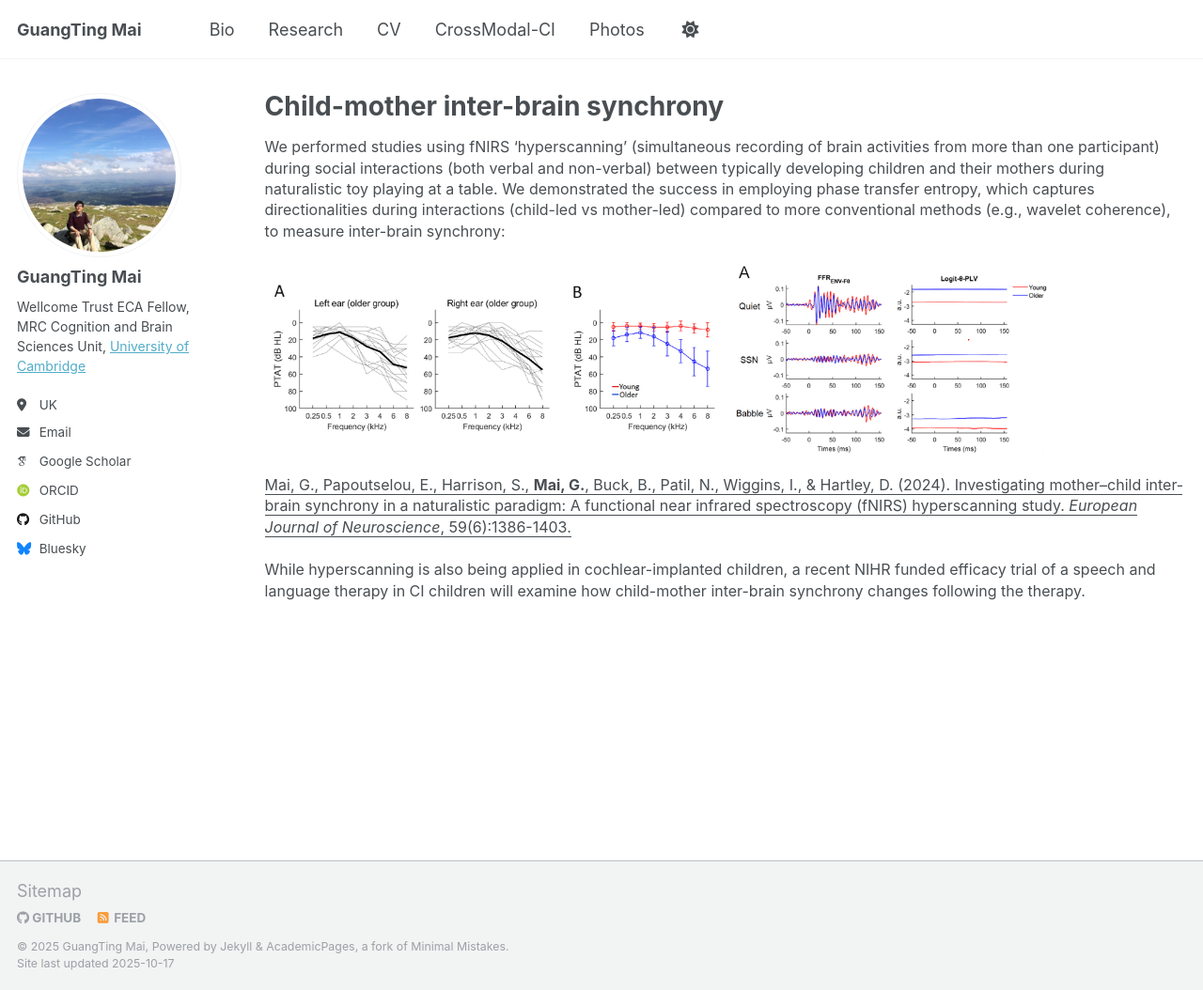
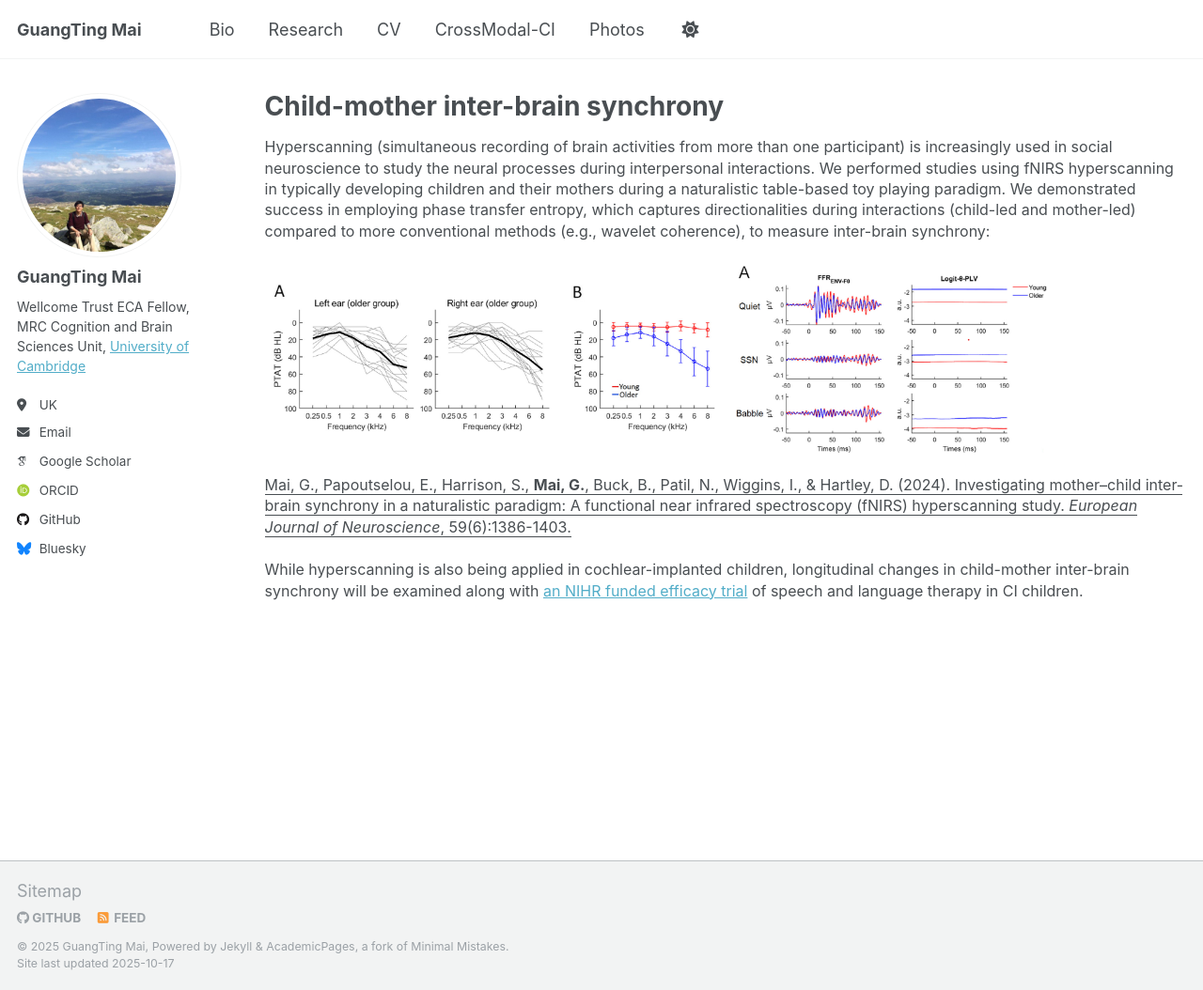
Before and after one commit to guangtingmai/guangtingmai.github.io, a Jekyll site: the page built from _pages/interbrain-sync.html, in a window 1280 px wide and 1054 px high. Shown: the whole window at 94% size. Built offline with Jekyll 4.4.1, drawn with Linux system fonts in a browser that asks for light colours; some web fonts are replaced.

Commit message:
Update interbrain-sync.html

```diff
--- a/_pages/interbrain-sync.html
+++ b/_pages/interbrain-sync.html
@@ -4,16 +4,16 @@ title: "Child-mother inter-brain synchrony"
 permalink: /interbrain-sync/
 author_profile: true
 ---
-<p><span style="font-size: 12pt;line-height: 1.4;display: block;margin-bottom: 0.1vh">We performed studies using fNIRS ‘hyperscanning’
-  (simultaneous recording of brain activities from more than one participant) during social interactions (both verbal and non-verbal) between
-  typically developing children and their mothers during naturalistic toy playing at a table. We demonstrated the success in employing phase
-  transfer entropy, which captures directionalities during interactions (child-led vs mother-led) compared to more conventional methods (e.g.,
-  wavelet coherence), to measure inter-brain synchrony:</span></p>
+<p><span style="font-size: 12pt;line-height: 1.4;display: block;margin-bottom: 0.1vh">Hyperscanning (simultaneous recording of brain activities
+  from more than one participant) is increasingly used in social neuroscience to study the neural processes during interpersonal interactions. We
+  performed studies using fNIRS hyperscanning in typically developing children and their mothers during a naturalistic table-based toy playing
+  paradigm. We demonstrated success in employing phase transfer entropy, which captures directionalities during interactions (child-led and
+  mother-led) compared to more conventional methods (e.g., wavelet coherence), to measure inter-brain synchrony:</span></p>
 <p align="left">
   <img src="https://guangtingmai.github.io/images/HearRes1.png" width="50%">
   <img src="https://guangtingmai.github.io/images/HearRes2.png" width="35%">
 </p>
 <p><span style="font-size: 12pt;line-height: 1.4;display: block;margin-bottom: 0.1vh"><a href="https://onlinelibrary.wiley.com/doi/full/10.1111/ejn.16233" style="color:inherit; text-decoration:none;"><u>Mai, G., Papoutselou, E., Harrison, S., <strong>Mai, G.</strong>, Buck, B., Patil, N., Wiggins, I., & Hartley, D. (2024). Investigating mother–child inter‐brain synchrony in a naturalistic paradigm: A functional near infrared spectroscopy (fNIRS) hyperscanning study. <i>European Journal of Neuroscience</i>, 59(6):1386-1403.</u></a></span></p>
 <p><span style="font-size: 12pt;line-height: 1.4;display: block;margin-bottom: 0.1vh">While hyperscanning is also being applied in cochlear-implanted
-  children, a recent NIHR funded efficacy trial of a speech and language therapy in CI children will examine how child-mother inter-brain synchrony
-  changes following the therapy. </span></p>
+  children, longitudinal changes in child-mother inter-brain synchrony will be examined along with <a href="https://www.impact-trial.ac.uk/">an NIHR
+  funded efficacy trial</a> of speech and language therapy in CI children.</span></p>
```
